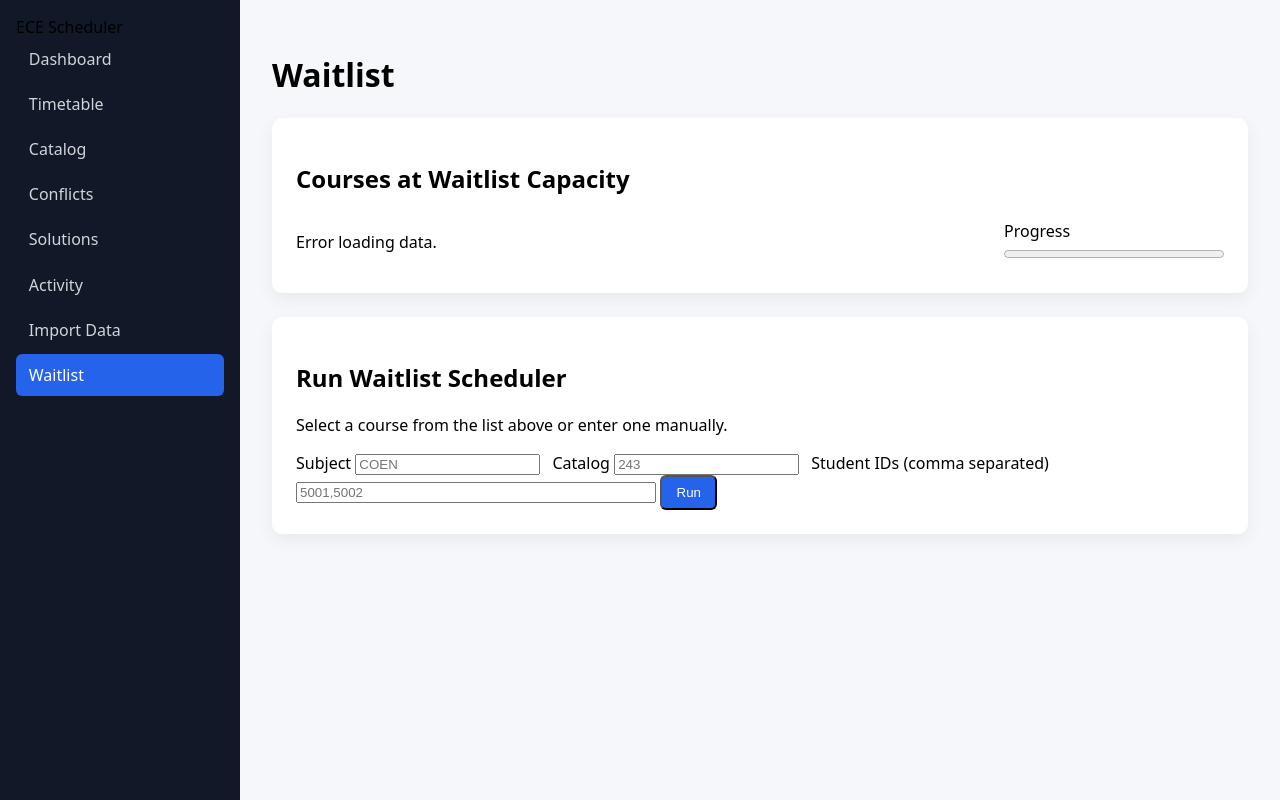
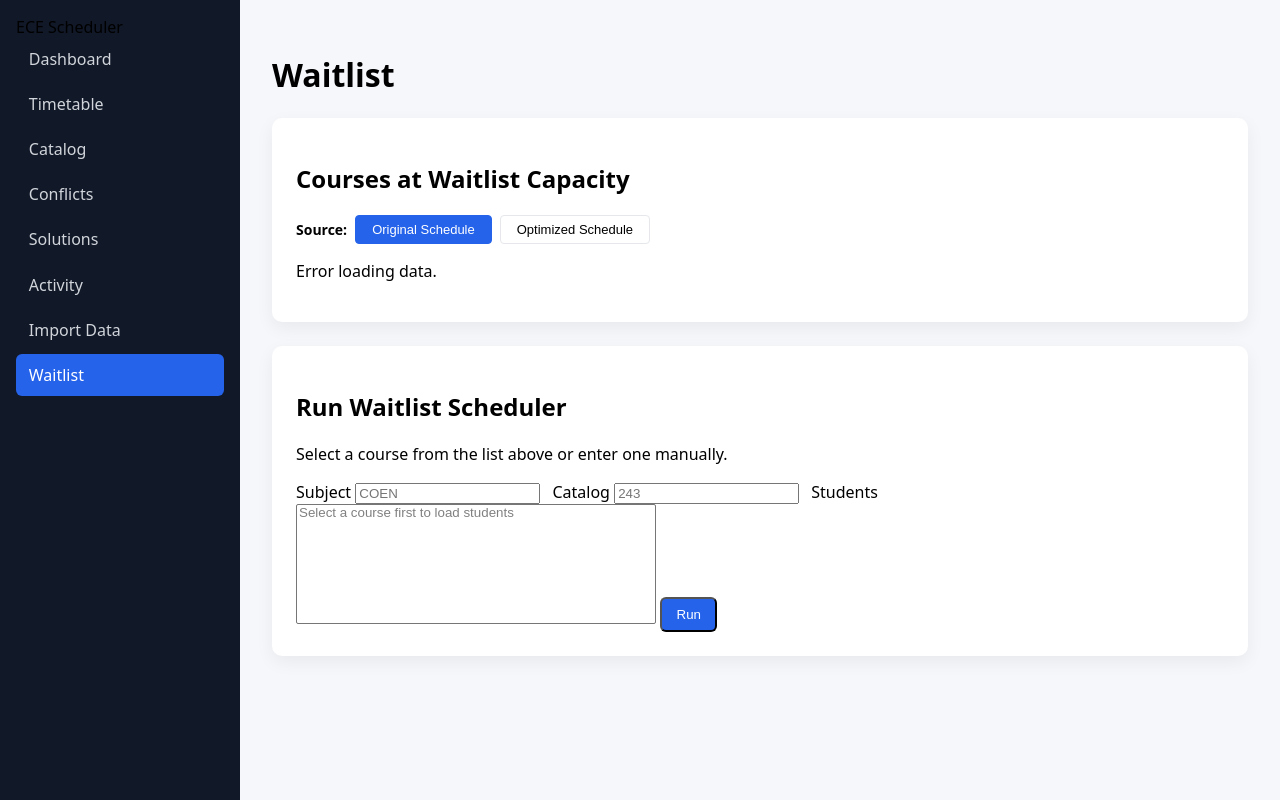
Before and after one commit to CelinZiad/490-10-Classes-Scheduler, a Flask app: page /waitlist in a window 1280 px wide. Run offline with Flask 3, Linux system fonts and the light colour scheme; some libraries are stand-ins or nearby versions.

Commit message:
fix: improve waitlist UI based on review feedback
Remove progress bar, center data table with wider columns, add source
toggle between Original and Optimized schedules, replace plain text
student input with multi-select dropdown, and format algorithm output
as human-readable day/time/student table.

```diff
--- a/app.py
+++ b/app.py
@@ -689,10 +689,28 @@ def waitlist():
 
 @app.get('/api/waitlist/stats')
 def api_waitlist_stats():
-    # Return courses where waitlist has reached capacity
+    source = request.args.get('source', 'scheduleterm')
     try:
-        rows = (
-            db.session.execute(
+        if source == 'optimized':
+            rows = db.session.execute(
+                db.text(
+                    """
+                    SELECT DISTINCT subject, catalog, section, componentcode
+                    FROM optimized_schedule
+                    WHERE classstarttime IS NOT NULL
+                    ORDER BY subject, catalog, section
+                    LIMIT 200
+                    """
+                )
+            ).mappings().all()
+            out = [{
+                'subject': r['subject'],
+                'catalog': r['catalog'],
+                'section': r.get('section'),
+                'component': r.get('componentcode'),
+            } for r in rows]
+        else:
+            rows = db.session.execute(
                 db.text(
                     """
                     SELECT st.subject, st.catalog, st.section, st.currentwaitlisttotal, st.waitlistcapacity
@@ -705,19 +723,14 @@ def api_waitlist_stats():
                     LIMIT 200
                     """
                 )
-            )
-            .mappings()
-            .all()
-        )
-        out = []
-        for r in rows:
-            out.append({
+            ).mappings().all()
+            out = [{
                 'subject': r['subject'],
                 'catalog': r['catalog'],
                 'section': r.get('section'),
                 'waitlist': r.get('currentwaitlisttotal') or 0,
                 'waitlistCapacity': r.get('waitlistcapacity') or 0,
-            })
+            } for r in rows]
         return jsonify(out)
     except Exception as e:
         app.logger.error('waitlist stats error: %s', e)
@@ -800,8 +813,24 @@ def api_waitlist_run():
         save_lab_results_to_db(cur, subject, catalog, 180, results)
         conn.commit()
 
-        # Format results for JSON (string keys)
-        out = {f"{d},{s}": ids for (d, s), ids in results.items()}
+        # Format results for JSON — human-readable
+        DAY_NAMES = {
+            1: 'Monday (Week 1)', 2: 'Tuesday (Week 1)', 3: 'Wednesday (Week 1)',
+            4: 'Thursday (Week 1)', 5: 'Friday (Week 1)', 6: 'Saturday (Week 1)', 7: 'Sunday (Week 1)',
+            8: 'Monday (Week 2)', 9: 'Tuesday (Week 2)', 10: 'Wednesday (Week 2)',
+            11: 'Thursday (Week 2)', 12: 'Friday (Week 2)', 13: 'Saturday (Week 2)', 14: 'Sunday (Week 2)',
+        }
+
+        def _fmt_time(mins):
+            return f"{mins // 60:02d}:{mins % 60:02d}"
+
+        out = []
+        for (day, start), ids in sorted(results.items()):
+            out.append({
+                'day': DAY_NAMES.get(day, f'Day {day}'),
+                'time': f"{_fmt_time(start)} – {_fmt_time(start + 180)}",
+                'students': ids,
+            })
         return jsonify({'status': 'success', 'results': out})
 
     except Exception as e:
--- a/static/js/waitlist.js
+++ b/static/js/waitlist.js
@@ -1,22 +1,34 @@
+let currentSource = 'scheduleterm';
+
 async function loadWaitlistStats(){
   const container = document.getElementById('waitlist-table-container');
   container.innerHTML = 'Loading...';
   try{
-    const res = await fetch('/api/waitlist/stats');
+    const res = await fetch(`/api/waitlist/stats?source=${currentSource}`);
     if(!res.ok) throw new Error('Failed to load');
     const data = await res.json();
     if(!data.length){
-      container.innerHTML = '<p>No courses currently at waitlist capacity.</p>';
+      container.innerHTML = '<p>No courses found.</p>';
       return;
     }
 
     const table = document.createElement('table');
-    table.className = 'simple-table';
-    table.innerHTML = '<thead><tr><th>Subject</th><th>Catalog</th><th>Section</th><th>Waitlist</th><th>Capacity</th><th>Action</th></tr></thead>';
+    table.className = 'data-table';
+
+    if(currentSource === 'optimized'){
+      table.innerHTML = '<thead><tr><th>Subject</th><th>Catalog</th><th>Section</th><th>Component</th><th>Action</th></tr></thead>';
+    } else {
+      table.innerHTML = '<thead><tr><th>Subject</th><th>Catalog</th><th>Section</th><th>Waitlist</th><th>Capacity</th><th>Action</th></tr></thead>';
+    }
+
     const tbody = document.createElement('tbody');
     data.forEach(r=>{
       const tr = document.createElement('tr');
-      tr.innerHTML = `<td>${r.subject}</td><td>${r.catalog}</td><td>${r.section||''}</td><td>${r.waitlist}</td><td>${r.waitlistCapacity}</td><td><button class="btn btn-ghost" data-subject="${r.subject}" data-catalog="${r.catalog}">Process</button></td>`;
+      if(currentSource === 'optimized'){
+        tr.innerHTML = `<td>${r.subject}</td><td>${r.catalog}</td><td>${r.section||''}</td><td>${r.component||''}</td><td><button class="btn btn-ghost" data-subject="${r.subject}" data-catalog="${r.catalog}">Process</button></td>`;
+      } else {
+        tr.innerHTML = `<td>${r.subject}</td><td>${r.catalog}</td><td>${r.section||''}</td><td>${r.waitlist}</td><td>${r.waitlistCapacity}</td><td><button class="btn btn-ghost" data-subject="${r.subject}" data-catalog="${r.catalog}">Process</button></td>`;
+      }
       tbody.appendChild(tr);
     });
     table.appendChild(tbody);
@@ -29,8 +41,7 @@ async function loadWaitlistStats(){
         const catalog = b.dataset.catalog;
         document.getElementById('wl-subject').value = subject;
         document.getElementById('wl-catalog').value = catalog;
-        // load candidate students for this course
-        loadCourseStudents(subject, catalog);
+        loadStudentsDropdown(subject, catalog);
       });
     });
 
@@ -40,16 +51,15 @@ async function loadWaitlistStats(){
   }
 }
 
-function parseStudentsInput(val){
-  if(!val) return [];
-  return val.split(',').map(s=>s.trim()).filter(s=>s).map(s=>parseInt(s,10)).filter(n=>!Number.isNaN(n));
+function getSelectedStudents(){
+  const sel = document.getElementById('wl-students');
+  return Array.from(sel.selectedOptions).map(o => parseInt(o.value, 10)).filter(n => !Number.isNaN(n));
 }
 
 async function runWaitlist(){
   const subject = document.getElementById('wl-subject').value.trim().toUpperCase();
   const catalog = document.getElementById('wl-catalog').value.trim();
-  const studentsRaw = document.getElementById('wl-students').value;
-  const students = parseStudentsInput(studentsRaw);
+  const students = getSelectedStudents();
   const resultEl = document.getElementById('wl-result');
   resultEl.style.display = 'none';
   resultEl.innerHTML = '';
@@ -61,16 +71,14 @@ async function runWaitlist(){
   }
   if(!students.length){
     resultEl.style.display = '';
-    resultEl.innerHTML = '<p class="status status-warning">Enter at least one student id.</p>';
+    resultEl.innerHTML = '<p class="status status-warning">Select at least one student.</p>';
     return;
   }
 
   resultEl.innerHTML = '<p>Running algorithm...</p>';
   resultEl.style.display = '';
-  document.getElementById('wl-progress').value = 20;
 
   try{
-    // use timeout for fetch so UI doesn't hang indefinitely
     const controller = new AbortController();
     const id = setTimeout(()=>controller.abort(), 20000);
     const res = await fetch('/api/waitlist/run', {
@@ -80,7 +88,6 @@ async function runWaitlist(){
       signal: controller.signal,
     });
     clearTimeout(id);
-    document.getElementById('wl-progress').value = 60;
 
     let data;
     try{
@@ -96,22 +103,19 @@ async function runWaitlist(){
       return;
     }
 
-    // Show results summary
-    let html = `<h3>Proposed slots</h3>`;
-    if(!data.results || Object.keys(data.results).length===0){
+    let html = '<h3>Proposed Lab Slots</h3>';
+    if(!data.results || data.results.length === 0){
       html += '<p>No available slots found.</p>';
-    }else{
-      html += '<ul>';
-      for(const k of Object.keys(data.results).sort()){
-        html += `<li>${k}: ${data.results[k].join(', ')}</li>`;
+    } else {
+      html += '<table class="data-table"><thead><tr><th>Day</th><th>Time Slot</th><th>Available Students</th></tr></thead><tbody>';
+      for(const slot of data.results){
+        html += `<tr><td>${slot.day}</td><td>${slot.time}</td><td>${slot.students.join(', ')}</td></tr>`;
       }
-      html += '</ul>';
+      html += '</tbody></table>';
     }
-    html += `<p><a href="/api/waitlist/download?subject=${encodeURIComponent(subject)}&catalog=${encodeURIComponent(catalog)}">Download CSV of results</a></p>`;
+    html += `<p style="margin-top:12px;"><a href="/api/waitlist/download?subject=${encodeURIComponent(subject)}&catalog=${encodeURIComponent(catalog)}">Download CSV of results</a></p>`;
     resultEl.innerHTML = html;
-    document.getElementById('wl-progress').value = 100;
 
-    // reload stats
     loadWaitlistStats();
   }catch(e){
     resultEl.innerHTML = '<p class="status status-error">Unexpected error.</p>';
@@ -119,35 +123,40 @@ async function runWaitlist(){
   }
 }
 
-document.addEventListener('DOMContentLoaded', ()=>{
-  loadWaitlistStats();
-  document.getElementById('wl-run').addEventListener('click', runWaitlist);
-  document.getElementById('wl-add-selected').addEventListener('click', ()=>{
-    const checked = Array.from(document.querySelectorAll('#wl-students-list input[type=checkbox]:checked'))
-      .map(i=>i.dataset.studyid);
-    const input = document.getElementById('wl-students');
-    const existing = parseStudentsInput(input.value);
-    const merged = Array.from(new Set(existing.concat(checked.map(s=>parseInt(s,10)))));
-    input.value = merged.join(',');
-  });
-});
+async function loadStudentsDropdown(subject, catalog){
+  const sel = document.getElementById('wl-students');
+  sel.innerHTML = '<option disabled>Loading...</option>';
 
-async function loadCourseStudents(subject, catalog){
+  // Also show the candidate panel
   const panel = document.getElementById('wl-students-panel');
   const list = document.getElementById('wl-students-list');
   panel.style.display = 'none';
   list.innerHTML = 'Loading...';
+
   try{
     const res = await fetch(`/api/waitlist/students?subject=${encodeURIComponent(subject)}&catalog=${encodeURIComponent(catalog)}`);
     if(!res.ok) throw new Error('no students');
     const data = await res.json();
+
     if(!data.length){
+      sel.innerHTML = '<option disabled>No students found for this course</option>';
       list.innerHTML = '<p>No candidate students found.</p>';
       panel.style.display = '';
       return;
     }
+
+    // Populate dropdown
+    sel.innerHTML = '';
+    data.forEach(s => {
+      const opt = document.createElement('option');
+      opt.value = s.studyid;
+      opt.textContent = `${s.studyid} — ${s.studyname || '(no name)'}`;
+      sel.appendChild(opt);
+    });
+
+    // Populate checkbox panel
     list.innerHTML = '';
-    data.forEach(s=>{
+    data.forEach(s => {
       const el = document.createElement('div');
       el.style.padding = '6px 4px';
       el.innerHTML = `<label style="display:flex; gap:8px; align-items:center;"><input type="checkbox" data-studyid="${s.studyid}"/> <strong>${s.studyid}</strong> — ${s.studyname||'(no name)'} </label>`;
@@ -155,7 +164,48 @@ async function loadCourseStudents(subject, catalog){
     });
     panel.style.display = '';
   }catch(e){
+    sel.innerHTML = '<option disabled>Error loading students</option>';
     list.innerHTML = '<p>Error loading students.</p>';
     panel.style.display = '';
   }
 }
+
+document.addEventListener('DOMContentLoaded', ()=>{
+  loadWaitlistStats();
+  document.getElementById('wl-run').addEventListener('click', runWaitlist);
+
+  // Source toggle
+  document.getElementById('source-scheduleterm').addEventListener('click', ()=>{
+    currentSource = 'scheduleterm';
+    document.getElementById('source-scheduleterm').classList.add('active');
+    document.getElementById('source-optimized').classList.remove('active');
+    loadWaitlistStats();
+  });
+  document.getElementById('source-optimized').addEventListener('click', ()=>{
+    currentSource = 'optimized';
+    document.getElementById('source-optimized').classList.add('active');
+    document.getElementById('source-scheduleterm').classList.remove('active');
+    loadWaitlistStats();
+  });
+
+  // Add selected checkbox students to dropdown selection
+  document.getElementById('wl-add-selected').addEventListener('click', ()=>{
+    const checked = Array.from(document.querySelectorAll('#wl-students-list input[type=checkbox]:checked'))
+      .map(i => i.dataset.studyid);
+    const sel = document.getElementById('wl-students');
+    Array.from(sel.options).forEach(opt => {
+      if(checked.includes(opt.value)){
+        opt.selected = true;
+      }
+    });
+  });
+
+  // Auto-load students when subject/catalog fields lose focus
+  const subjectEl = document.getElementById('wl-subject');
+  const catalogEl = document.getElementById('wl-catalog');
+  catalogEl.addEventListener('blur', ()=>{
+    const s = subjectEl.value.trim().toUpperCase();
+    const c = catalogEl.value.trim();
+    if(s && c) loadStudentsDropdown(s, c);
+  });
+});
--- a/templates/waitlist.html
+++ b/templates/waitlist.html
@@ -7,13 +7,12 @@
 
 <section class="card">
   <h2>Courses at Waitlist Capacity</h2>
-  <div style="display:flex; align-items:center; gap:12px;">
-    <div id="waitlist-table-container" style="flex:1; max-height:320px; overflow:auto;">Loading...</div>
-    <div style="width:220px;">
-      <label>Progress</label>
-      <progress id="wl-progress" value="0" max="100" style="width:100%;"></progress>
-    </div>
+  <div class="source-toggle" style="margin-bottom:12px;">
+    <label>Source:</label>
+    <button id="source-scheduleterm" class="source-btn active">Original Schedule</button>
+    <button id="source-optimized" class="source-btn">Optimized Schedule</button>
   </div>
+  <div id="waitlist-table-container" style="margin:0 auto;">Loading...</div>
 </section>
 
 <section class="card" style="margin-top:12px;">
@@ -24,8 +23,10 @@
     <input id="wl-subject" name="subject" placeholder="COEN" style="margin-right:8px;" />
     <label>Catalog</label>
     <input id="wl-catalog" name="catalog" placeholder="243" style="margin-right:8px;" />
-    <label>Student IDs (comma separated)</label>
-    <input id="wl-students" name="students" placeholder="5001,5002" style="width:360px; display:inline-block;" />
+    <label>Students</label>
+    <select id="wl-students" name="students" multiple style="width:360px; min-height:120px; display:inline-block;">
+      <option disabled>Select a course first to load students</option>
+    </select>
     <button id="wl-run" class="btn btn-primary" type="button">Run</button>
   </form>
 
```
